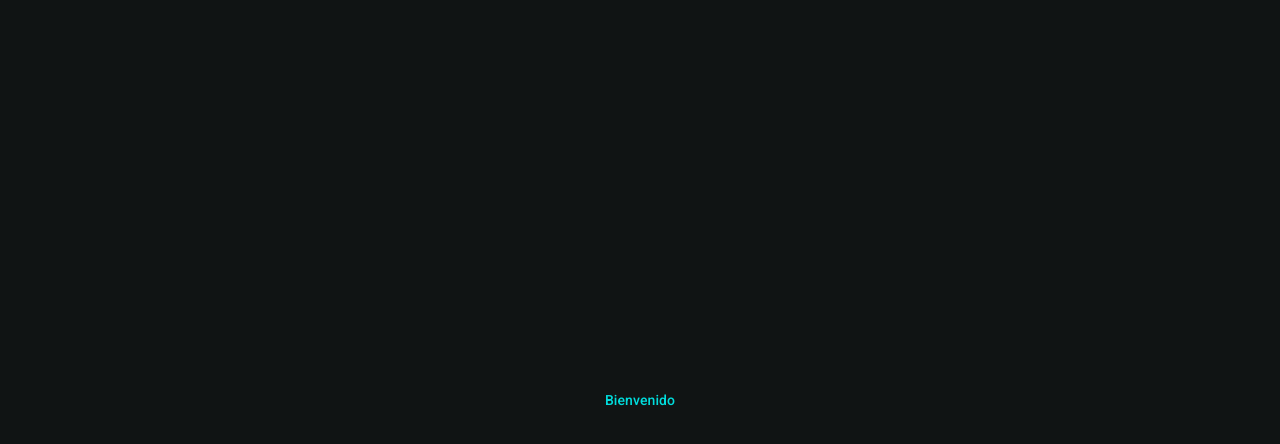
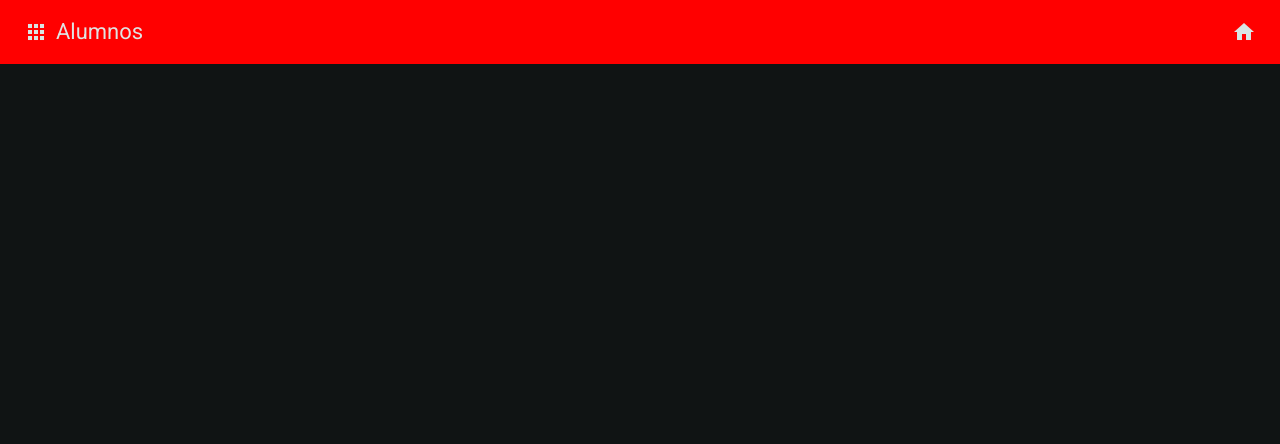
Before and after one commit to facusteckler86/1PF-Steckler, an Angular app: page / in a window 1280 px wide. Shown: the top 444 px of the page. Built offline with nearby package versions, Linux system fonts and the light colour scheme.

Commit message:
agrego la toolbar

```diff
--- a/src/app/features/dashboard/dashboard.component.css
+++ b/src/app/features/dashboard/dashboard.component.css
@@ -1,3 +1,5 @@
+/* Sidenav */
+
 .example-container {
   width: 100%;
   height: 100%;
@@ -13,3 +15,9 @@
 .example-sidenav {
   padding: 20px;
 }
+
+  /* Toolbar */
+
+  .example-spacer {
+  flex: 1 1 auto;
+}
--- a/src/app/features/dashboard/dashboard.component.html
+++ b/src/app/features/dashboard/dashboard.component.html
@@ -1,19 +1,50 @@
-<!-- <h1>Hola Facundo</h1> -->
+
 <mat-drawer-container class="example-container" autosize>
+
+    <!-- BARRA LATERAL DEL MENU -->
+
+
   <mat-drawer #drawer class="example-sidenav" mode="side">
     <p>Menu</p>
     @if (showFiller) {
       <p>Opciones</p>
     }
-    <button (click)="showFiller = !showFiller" mat-raised-button>
-      Hola de nuevo
+    <button mat-raised-button (click)="showFiller = !showFiller" mat-raised-button>
+      Menu
     </button>
   </mat-drawer>
 
-  <div class="example-sidenav-content">
-    <button type="button" mat-button (click)="drawer.toggle()">
+    <!-- CONTENIDO -->
+
+      <!-- Toolbar inicio-->
+    <mat-toolbar style="background-color: red;">
+
+      <button
+      (click)="drawer.toggle()"
+        mat-icon-button class="example-icon" aria-label="Example icon-button with menu icon">
+        <mat-icon>apps</mat-icon>
+      </button>
+        <span>Alumnos</span>
+          <!-- <div class="example-button-container">
+          <button mat-fab extended routerLink="Alumnos">
+          <mat-icon>Apps</mat-icon>
+          </div> -->
+
+          <span class="example-spacer"></span>
+      <button mat-icon-button class="example-icon favorite-icon" aria-label="Example icon-button with heart icon">
+        <mat-icon></mat-icon>
+      </button>
+      <button mat-icon-button class="example-icon" aria-label="Example icon-button with share icon">
+        <mat-icon>home</mat-icon>
+      </button>
+    </mat-toolbar>
+
+    <!-- Toolbar fin -->
+
+    <!-- <div class="example-sidenav-content">
+    <button type="button" mat-button >
       Bienvenido
     </button>
-  </div>
+  </div> -->
 
 </mat-drawer-container>
--- a/src/app/features/dashboard/dashboard.module.ts
+++ b/src/app/features/dashboard/dashboard.module.ts
@@ -3,6 +3,9 @@ import { CommonModule } from '@angular/common';
 import { DashboardComponent } from './dashboard.component';
 import {MatSidenavModule} from '@angular/material/sidenav';
 import {MatButtonModule} from '@angular/material/button';
+import {MatIconModule} from '@angular/material/icon';
+import {MatToolbarModule} from '@angular/material/toolbar';
+import {MatInputModule} from '@angular/material/input';
 
 
 
@@ -12,7 +15,7 @@ import {MatButtonModule} from '@angular/material/button';
   ],
   exports: [DashboardComponent],
   imports: [
-    CommonModule,MatSidenavModule,MatButtonModule
+    CommonModule,MatSidenavModule,MatButtonModule,MatIconModule,MatToolbarModule,MatInputModule
   ]
 })
 export class DashboardModule { }
```
